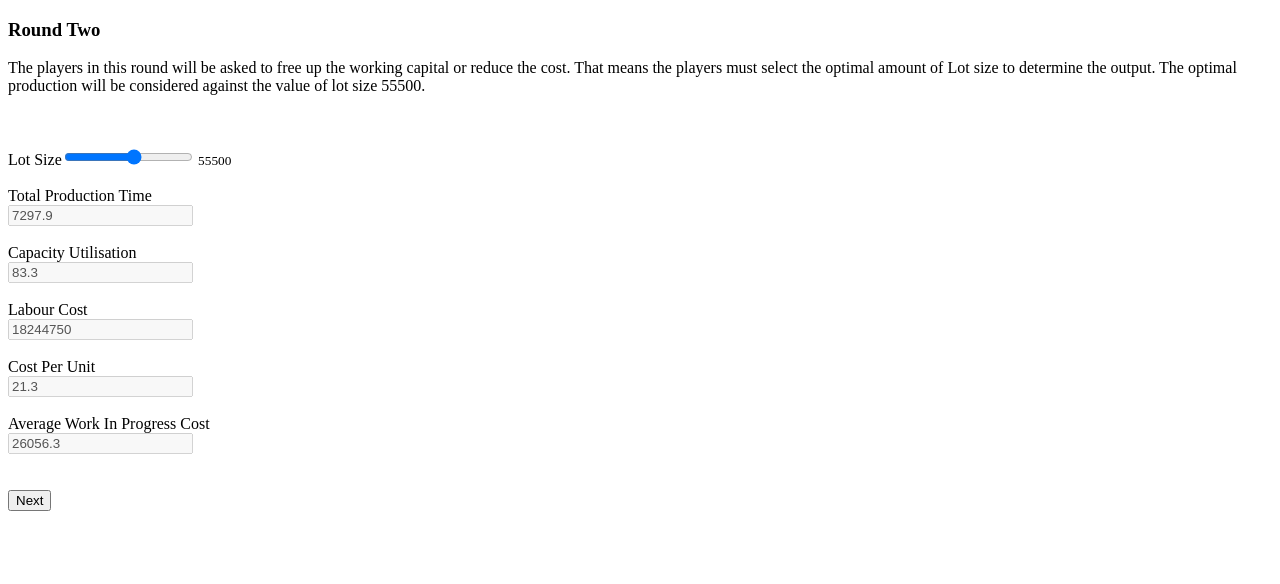
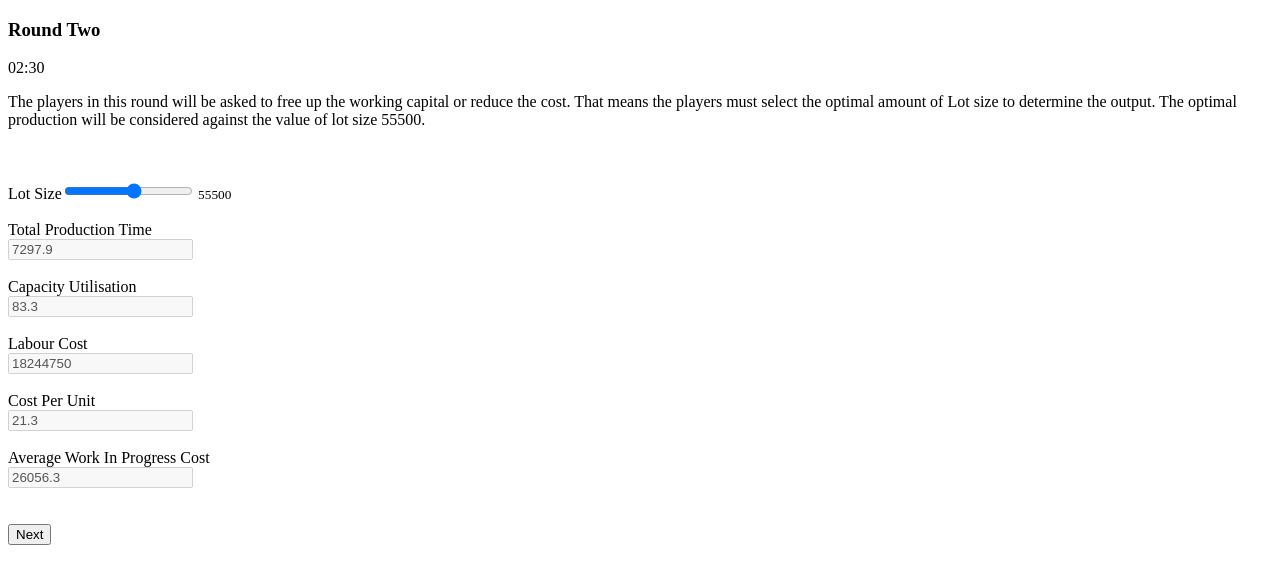
Before and after one commit to pushkarsingh019/operation-management-simulation, a Next.js app: page /1/roundTwo in a window 1280 px wide. Shown: the top 584 px of the page. Built offline with nearby package versions, Linux system fonts and the light colour scheme.

Commit message:
time module working

```diff
--- a/src/pages/[gameId]/roundTwo.jsx
+++ b/src/pages/[gameId]/roundTwo.jsx
@@ -1,4 +1,4 @@
-import { useState } from "react";
+import { useState, useEffect } from "react";
 import { useContext } from "react";
 import { CartContext } from "@/utils/store";
 
@@ -13,6 +13,7 @@ import {
 import { getNetValue } from "../../utils/gameFunctions";
 import { useRouter } from "next/router";
 import axios from "axios";
+import { formattedTime } from "../../utils/gameFunctions";
 
 export default function Round2() {
     const { roomName, username } = useContext(CartContext);
@@ -38,7 +39,9 @@ export default function Round2() {
     };
 
     const onFormSubmit = async (event) => {
-        event.preventDefault();
+        if (event) {
+            event.preventDefault();
+        }
         const netValue = getNetValue(lotSize);
         let { data } = await axios.post(`/api/choice`, {
             username,
@@ -49,9 +52,24 @@ export default function Round2() {
         router.push(`/chart/2`);
     };
 
+    const [counter, setCounter] = useState(155);
+
+    useEffect(() => {
+        const timer =
+            counter > 0 && setInterval(() => setCounter(counter - 1), 1000);
+        return () => clearInterval(timer);
+    }, [counter]);
+
+    useEffect(() => {
+        if (counter === 0) {
+            onFormSubmit();
+        }
+    });
+
     return (
         <section>
             <h3>Round Two</h3>
+            <p>{formattedTime(counter)}</p>
             <p>
                 {" "}
                 The players in this round will be asked to free up the working
--- a/src/pages/admin.jsx
+++ b/src/pages/admin.jsx
@@ -4,8 +4,8 @@ import { useState } from "react";
 export default function AdminScreen() {
     const [roomName, setRoomName] = useState("");
     const [show, setShow] = useState("");
-    const origin = "https://om.stoicpushkar.com";
-    // const origin = "http://localhost:3000";
+    // const origin = "https://om.stoicpushkar.com";
+    const origin = "http://localhost:3000";
     const linkGenerator = (roomName) => `${origin}/${roomName}/login`;
 
     const formSubmitHandler = (event) => {
--- a/src/utils/gameFunctions.js
+++ b/src/utils/gameFunctions.js
@@ -11,3 +11,11 @@ export const getNetValue = (lotSize) => {
     const netValue = capitalSaving + additionalCost;
     return netValue;
 };
+
+export const formattedTime = timeInSeconds => {
+    const minutes = Math.floor(timeInSeconds / 60);
+    const seconds = Math.floor(timeInSeconds % 60);
+    const formattedMinutes = minutes < 10 ? `0${minutes}` : `${minutes}`;
+    const formattedSeconds = seconds < 10 ? `0${seconds}` : `${seconds}`;
+    return `${formattedMinutes}:${formattedSeconds}`;
+}
```
Also changed, not shown: src/pages/[gameId]/roundOne.jsx (+19 -1 lines), src/pages/[gameId]/roundThree.jsx (+20 -2 lines).
